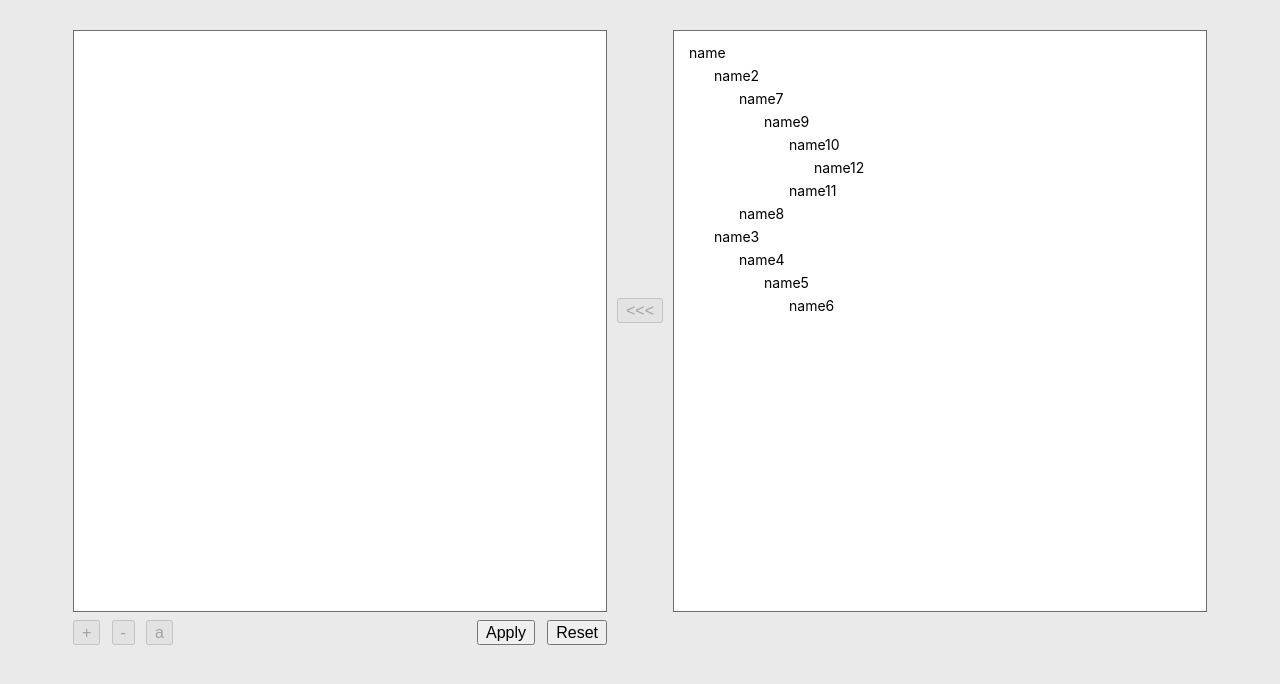
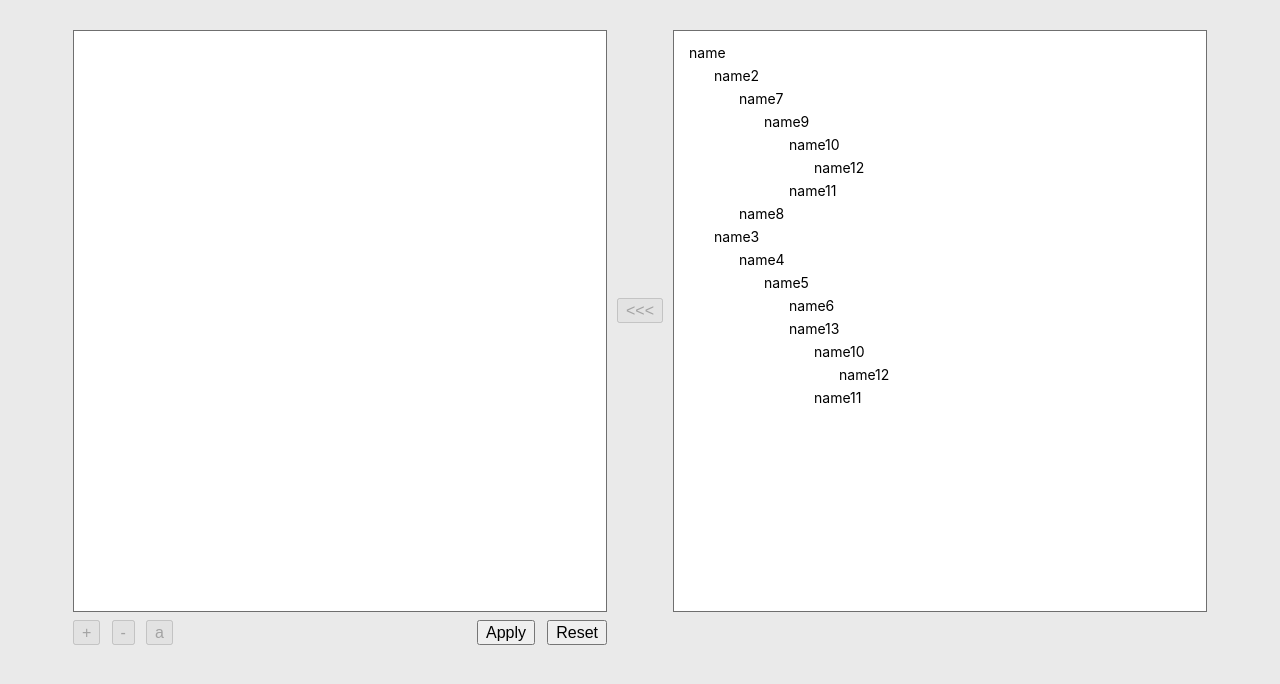
Before and after one commit to RedheadTony/treeQS, a React (Create React App) app: page / in a window 1280 px wide. Shown: the top 684 px of the page. Built offline with nearby package versions, Linux system fonts and the light colour scheme.

Commit message:
deleting form

```diff
--- a/src/components/ActionsPanel.jsx
+++ b/src/components/ActionsPanel.jsx
@@ -3,6 +3,7 @@ import styled from 'styled-components'
 
 import { Button } from './commonStyledComponent/buttons'
 import ModalForm from './ModalForm'
+import DeletingModal from './Modal'
 
 const Container = styled.div`
   width: 100%;
@@ -28,10 +29,12 @@ export default class ActionsPanel extends React.Component {
   state = {
     isOpen: false,
     title: '',
-    type: formTypes.ADDING
+    type: formTypes.ADDING,
+    isOpenDeleting: false
   }
 
-  openModal = () => this.setState({ isOpen: true })
+  openDeleting = () => this.setState({ isOpenDeleting: true })
+  closeDeleting = () => this.setState({ isOpenDeleting: false })
 
   closeModal = () => this.setState({ isOpen: false })
 
@@ -61,6 +64,7 @@ export default class ActionsPanel extends React.Component {
       selectedNode: { id, parentPath }
     } = this.props
     deleteElement(id, parentPath)
+    this.closeDeleting()
   }
 
   apply = () => {
@@ -73,10 +77,24 @@ export default class ActionsPanel extends React.Component {
 
   render() {
     const { reset, selectedNode, addNewElement, editElement } = this.props
-    const { isOpen, title, type } = this.state
+    const { isOpen, title, type, isOpenDeleting } = this.state
     const disabledEditingButtons = !selectedNode.id
     return (
       <>
+        <DeletingModal
+          title={`Delete node "${selectedNode.value}"?`}
+          onClose={this.closeDeleting}
+          isOpen={isOpenDeleting}
+          actions={[
+            {
+              title: 'Delete',
+              onClick: this.deleteElement
+            },
+            {
+              title: 'Cancel',
+              onClick: this.closeDeleting
+            }
+          ]}/>
         <ModalForm
           isOpen={isOpen}
           onClose={this.closeModal}
@@ -92,7 +110,7 @@ export default class ActionsPanel extends React.Component {
               +
             </Button>
             <Button
-              onClick={this.deleteElement}
+              onClick={this.openDeleting}
               disabled={disabledEditingButtons}>
               -
             </Button>
--- a/src/components/App.jsx
+++ b/src/components/App.jsx
@@ -12,7 +12,8 @@ const Container = styled.div`
   background-color: #eaeaea;
   height: calc(100vh - 30px);
   width: 100vw;
-  min-width: 700px;
+  min-width: 800px;
+  min-height: 400px;
   padding-top: 30px;
   display: flex;
   flex-direction: row;
--- a/src/components/Modal.jsx
+++ b/src/components/Modal.jsx
@@ -17,6 +17,7 @@ const Container = styled.div`
 
 const Content = styled.div`
   min-width: 400px;
+  max-width: 80vw;
   background-color: #ffffff;
   padding: 25px;
   position: relative;
--- a/src/components/Node.jsx
+++ b/src/components/Node.jsx
@@ -27,7 +27,8 @@ export default function Node(props) {
     return keys.map(key => {
       const { deleted, id, children, value } = node[key]
       const selected = selectedNode.id === node[key].id
-      const onClick = () => {
+      const onClick = e => {
+        e.stopPropagation()
         if (!deleted && !selected) selectNode(node[key])
       }
       return (
--- a/src/components/TreeView.jsx
+++ b/src/components/TreeView.jsx
@@ -15,9 +15,9 @@ const Container = styled.div`
 
 export default function TreeView(props) {
   const { tree, selectNode, selectedNode } = props
-
+  const unselectNode = () => selectNode({})
   return (
-    <Container>
+    <Container onClick={unselectNode}>
       <Node node={tree} selectNode={selectNode} selectedNode={selectedNode} />
     </Container>
   )
--- a/src/reducers/helper.js
+++ b/src/reducers/helper.js
@@ -82,6 +82,36 @@ export const db = {
                     value: 'name6',
                     deleted: false,
                     children: {}
+                  },
+                  '13': {
+                    id: 13,
+                    parentPath: '0.1.3.4.5',
+                    value: 'name13',
+                    deleted: false,
+                    children: {
+                      '14': {
+                        id: 14,
+                        parentPath: '0.1.3.4.5.13',
+                        value: 'name10',
+                        deleted: false,
+                        children: {
+                          '15': {
+                            id: 15,
+                            parentPath: '0.1.3.4.5.13.14',
+                            value: 'name12',
+                            deleted: false,
+                            children: {}
+                          }
+                        }
+                      },
+                      '16': {
+                        id: 16,
+                        parentPath: '0.1.3.4.5.13',
+                        value: 'name11',
+                        deleted: false,
+                        children: {}
+                      }
+                    }
                   }
                 }
               }
@@ -92,37 +122,3 @@ export const db = {
     }
   }
 }
-
-// dataBase: {
-//     id: '1',
-//         value: 'name',
-//         deleted: false,
-//         children: [
-//         {
-//             id: '1.2',
-//             value: 'name2',
-//             deleted: true,
-//             children: []
-//         },
-//         {
-//             id: '1.3',
-//             value: 'name3',
-//             deleted: false,
-//             children: [
-//                 {
-//                     id: '1.3.4',
-//                     value: 'name4',
-//                     deleted: false,
-//                     children: [
-//                         {
-//                             id: '1.3.4.5',
-//                             value: 'name2',
-//                             deleted: false,
-//                             children: []
-//                         },
-//                     ]
-//                 }
-//             ]
-//         }
-//     ]
-// },
--- a/src/sagas/index.js
+++ b/src/sagas/index.js
@@ -29,10 +29,17 @@ function* moveToCache({ dispatch }) {
     } = yield select(state => state.cache)
     const foundId = addedToCacheIds.filter(id => id === selectedNode.id)
 
+    const newCache = yield copyObj(cache)
+    let valueToAdd = yield copyObj(selectedNode)
     if (foundId.length) {
+      const { valuePlace } = yield call(findPlace, newCache, valueToAdd)
+      let message = 'Element already moved.'
+      if(valueToAdd.value !== valuePlace[valueToAdd.id].value) {
+        message = `Element already moved. His name is "${valuePlace[valueToAdd.id].value}".`
+      }
       yield put(
         openModal({
-          title: 'Element already moved',
+          title: message,
           actions: [
             {
               title: 'Ok',
@@ -43,8 +50,7 @@ function* moveToCache({ dispatch }) {
       )
       return
     }
-    const newCache = yield copyObj(cache)
-    let valueToAdd = yield copyObj(selectedNode)
+
     yield call(moveChildrenIntoParent, newCache, valueToAdd)
     const { valuePlace } = yield call(findPlace, newCache, valueToAdd)
     valuePlace[valueToAdd.id] = valueToAdd
```
